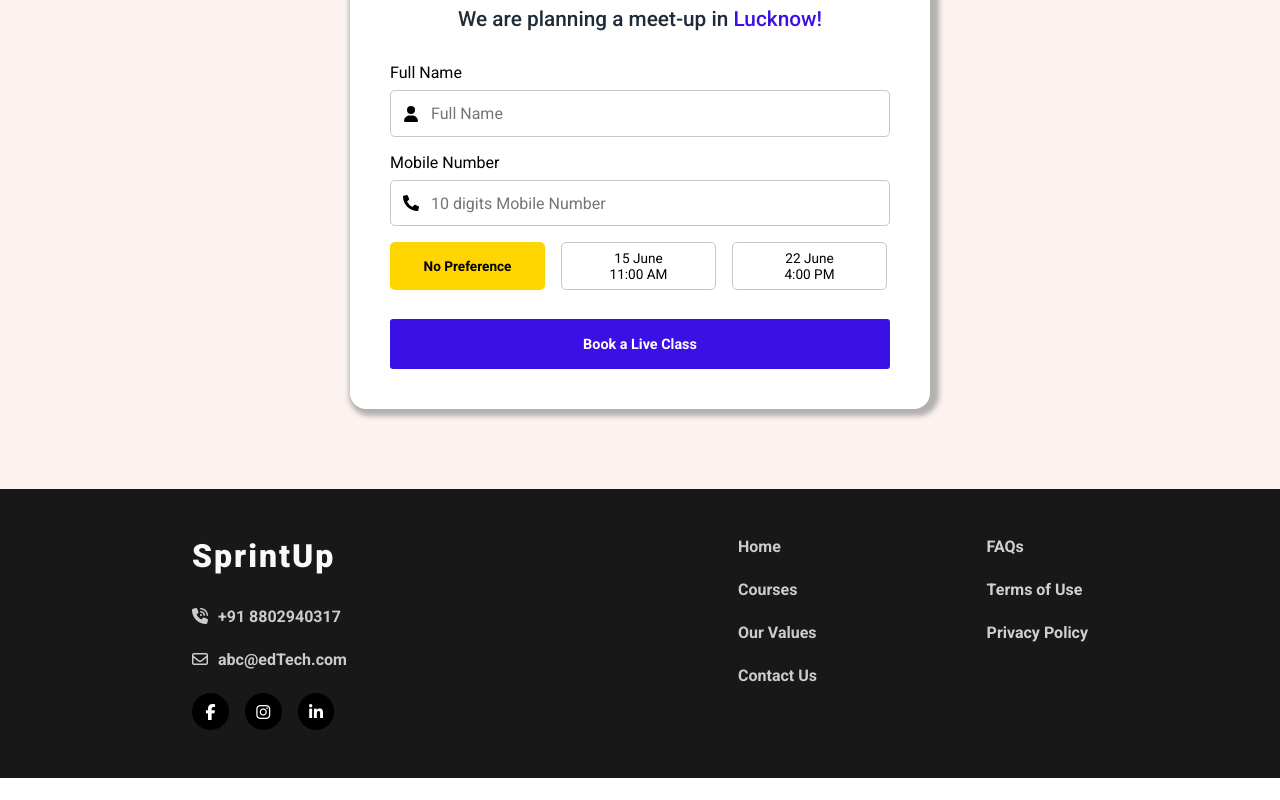
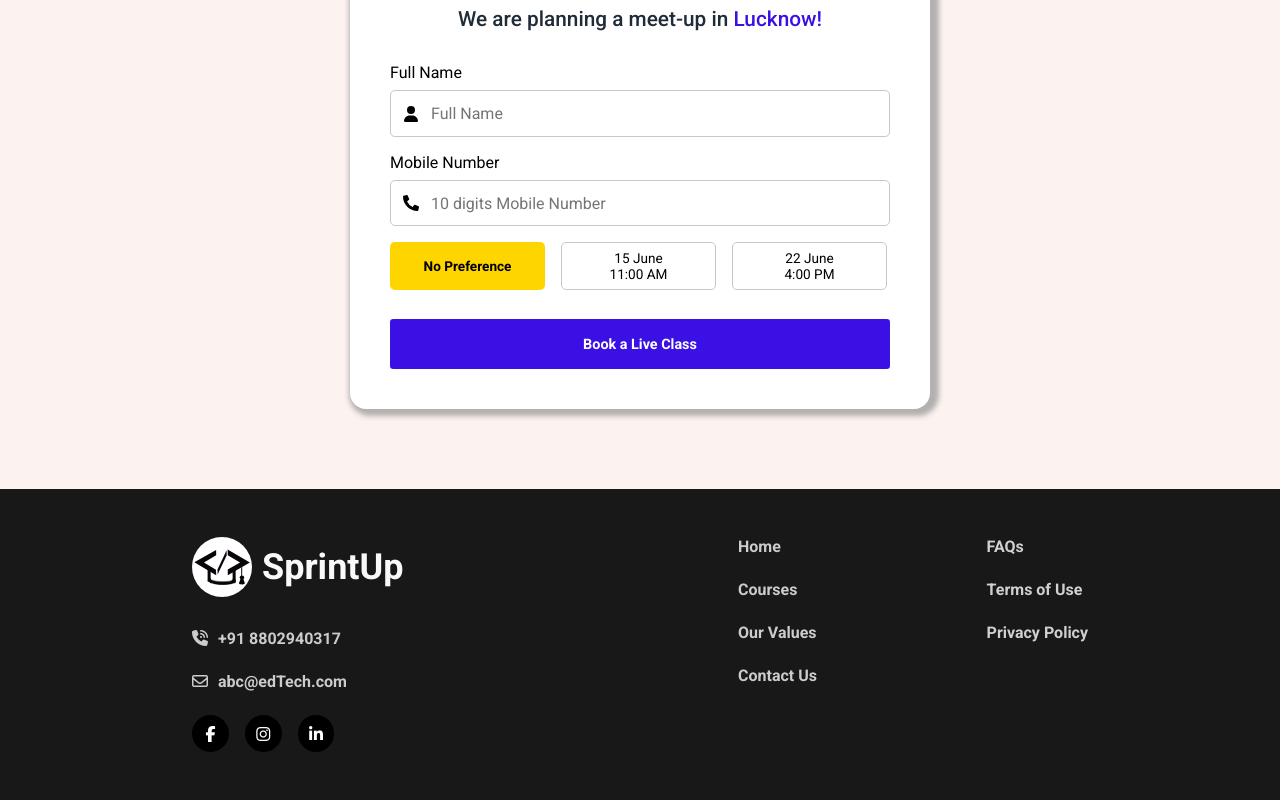
Before and after one commit to drumil32/Ed-Tech, a React (Vite) app in the folder frontend/: page / in a window 1280 px wide. Shown: the part 3159-3959 px from the top of the page. Before the commit the page ends 3937 px from the top, so only its background shows below. Built offline with nearby package versions, Linux system fonts and the light colour scheme.

Commit message:
fix : footer logo is added

```diff
--- a/frontend/src/components/organisms/Footer/ContactInfo.tsx
+++ b/frontend/src/components/organisms/Footer/ContactInfo.tsx
@@ -2,6 +2,7 @@ import React from "react";
 import "./style.scss";
 import { nanoid } from "nanoid";
 // import footerLogo from '../../../assets/images/footerLogo.svg';
+import logo from "../../../assets/images/logo.svg";
 
 const ContactInfo: React.FC = () => {
 
@@ -23,7 +24,10 @@ const ContactInfo: React.FC = () => {
   return (
     <div className="pagesContainer">
       {/* <img className="footer-logo" src={footerLogo} /> */}
-      <h2 className="footer-logo"> SprintUp</h2>
+      <div className="footer-logo">
+        <img src={logo} alt="" />
+        <h2 > SprintUp</h2>
+      </div>
       <ul>
         {
           contactInfoArray.map((item) => (
--- a/frontend/src/components/organisms/Footer/style.scss
+++ b/frontend/src/components/organisms/Footer/style.scss
@@ -7,6 +7,7 @@ footer {
   justify-content: center;
   background-color: #181818;
   align-items: center;
+
   .footer {
     margin-top: auto;
     color: var(--secondary-text-color);
@@ -17,9 +18,11 @@ footer {
     max-width: 1880px;
     align-items: center;
     padding: 3rem 12rem;
+
     @include md-max {
       padding: 3rem 10rem;
     }
+
     @include sm-max {
       padding: 4rem 1rem;
     }
@@ -28,6 +31,7 @@ footer {
       display: flex;
       width: 100%;
       justify-content: space-between;
+
       @include sm-max {
         flex-direction: column;
         justify-content: center;
@@ -90,6 +94,7 @@ footer {
           align-items: center;
         }
       }
+
       .pagesContainer {
         @include sm-max {
           display: flex;
@@ -98,22 +103,40 @@ footer {
           align-items: center;
           margin-bottom: 1rem;
         }
+
         .footer-logo {
+          display: flex;
+          justify-content: center;
+          align-items: center;
           // width: 10rem;
           margin-bottom: 2rem;
-          font-size: 2rem;
+          font-size: 1.5rem;
           font-weight: 800;
-          letter-spacing: 2px;
+          // letter-spacing: 2px;
           cursor: pointer;
+
+
+
+        img {
+          height: 60px;
+          border-radius: 100%;
+          margin-right: 10px;
+          @include md-max {
+            height: 40px;
+          }
+        }
+
           @include sm-max {
             // width: 15rem;
             margin-bottom: 1rem;
           }
         }
+
         ul {
           display: flex;
           flex-direction: column;
           gap: 1.5rem;
+
           @include sm-max {
             flex-direction: row;
             flex-wrap: wrap;
@@ -121,6 +144,7 @@ footer {
             align-items: center;
             gap: 1rem;
           }
+
           li {
             display: flex;
             gap: 0.625rem;
@@ -130,12 +154,14 @@ footer {
             cursor: pointer;
             opacity: 0.8;
             transition: 0.3s ease-in-out;
+
             &:hover {
               text-decoration: underline;
               opacity: 1;
               transition: 0.3s ease-in-out;
             }
           }
+
           li a {
             font-size: 1rem;
             font-weight: 600;
@@ -143,6 +169,7 @@ footer {
           }
         }
       }
+
       .footer_rightSection {
         display: flex;
         width: 100%;
@@ -209,9 +236,11 @@ footer {
             }
           }
         }
+
         @include md-max {
           max-width: 250px;
         }
+
         @include sm-max {
           max-width: 100%;
           flex-direction: column;
@@ -231,6 +260,7 @@ footer {
             align-items: center;
             transition: 0.3s ease-in-out;
             color: var(--secondary-text-color);
+
             i {
               font-size: 1rem;
               background-color: #000;
@@ -243,15 +273,18 @@ footer {
               border-radius: 50%;
               transition: 0.3s ease-in-out;
             }
+
             span {
               opacity: 0.8;
               margin-left: 0.625rem;
             }
+
             &:hover {
               i {
                 transform: scale(1.3);
                 transition: 0.3s ease-in-out;
               }
+
               span {
                 text-decoration: underline;
                 opacity: 1;
@@ -259,6 +292,7 @@ footer {
               }
             }
           }
+
           @include sm-max {
             flex-direction: row;
             flex-wrap: wrap;
```
